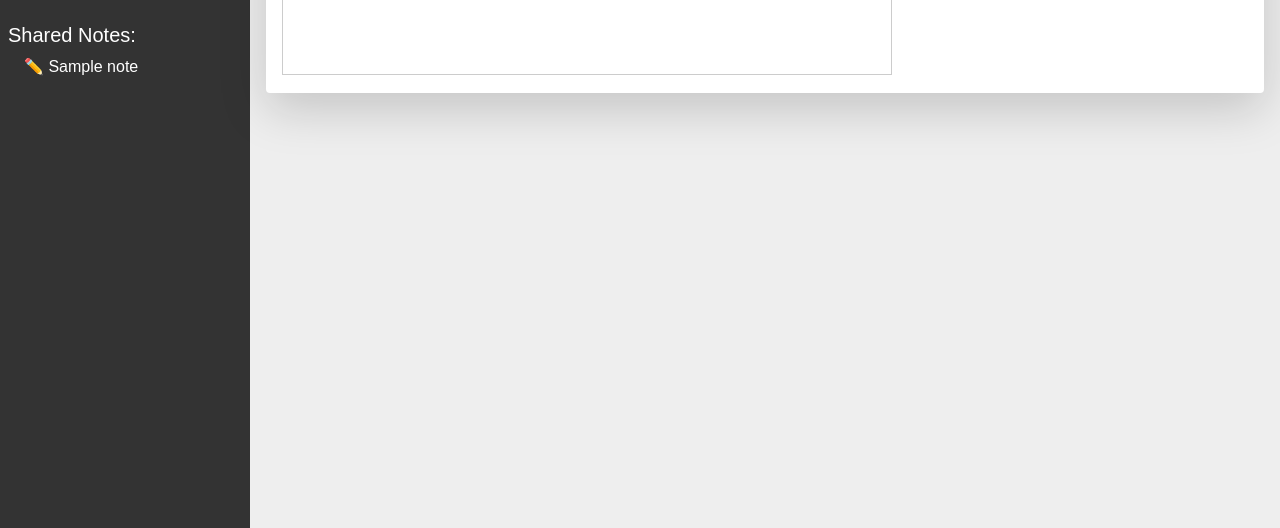
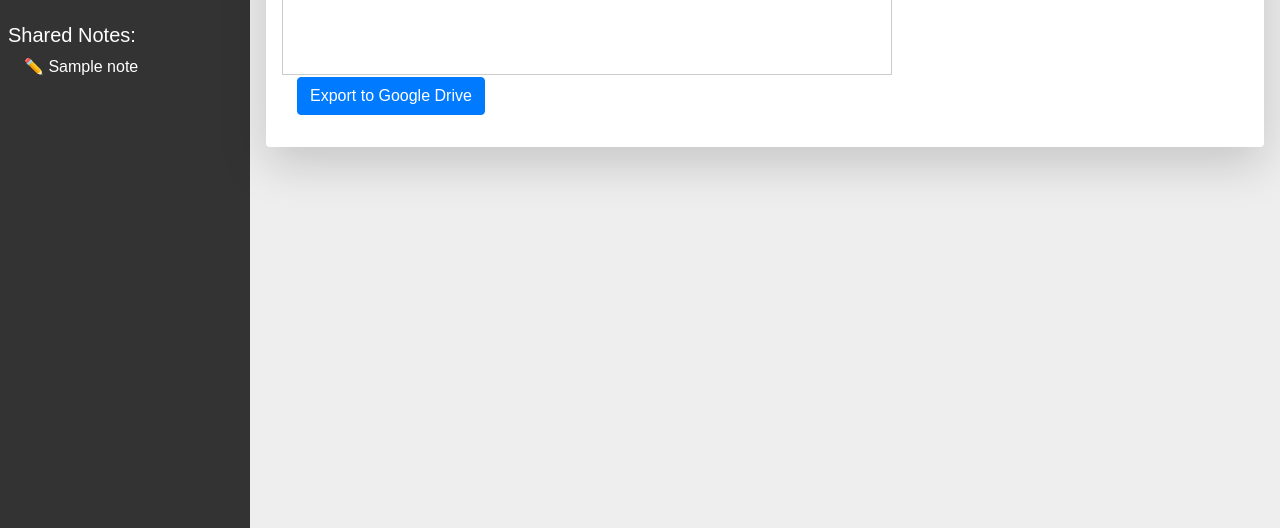
Before and after one commit to FardinHaque60/Scribe, a Flask app: template app/templates/view_note.html in a window 1280 px wide. Shown: the part 328-856 px from the top of the page. Run offline with Flask 3, Linux system fonts and the light colour scheme; tables that the repository leaves empty hold one stand-in row (values such as "Sample post"); the template is opened without the code that fills it: values that come from a table or form of the project are taken from there, most other values are stand-ins (such as "Sample title", 1, 10 or a date in 2020); some libraries are stand-ins or nearby versions.

Commit message:
export button

```diff
--- a/app/templates/view_note.html
+++ b/app/templates/view_note.html
@@ -48,6 +48,11 @@
 
         </div>
     </form>
+    <div class="col-auto">
+        <form action="{{ url_for('export_note', note_id=note.id) }}" method="post">
+          <button type="submit" class="btn btn-primary">Export to Google Drive</button>
+        </form>
+    </div>
 
     <script src="https://cdn.quilljs.com/1.3.6/quill.js"></script>
     <script>
```
